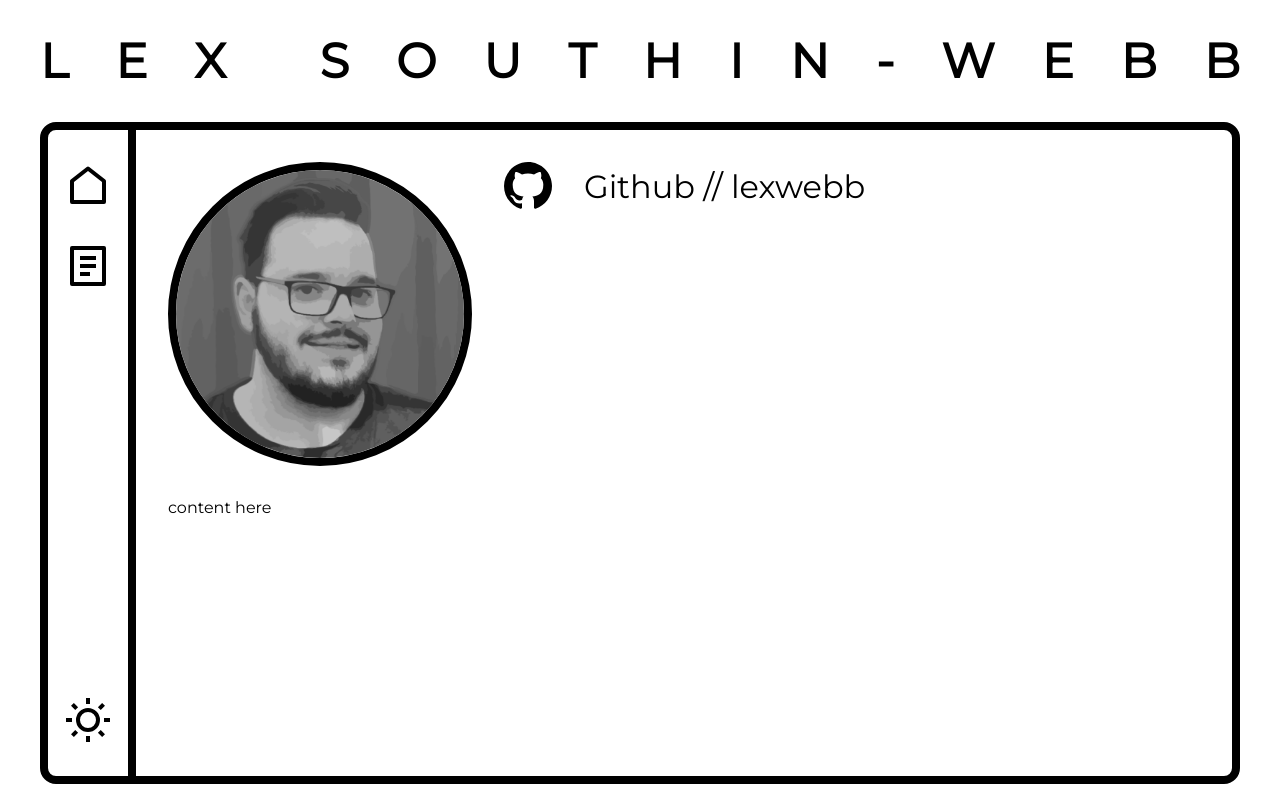
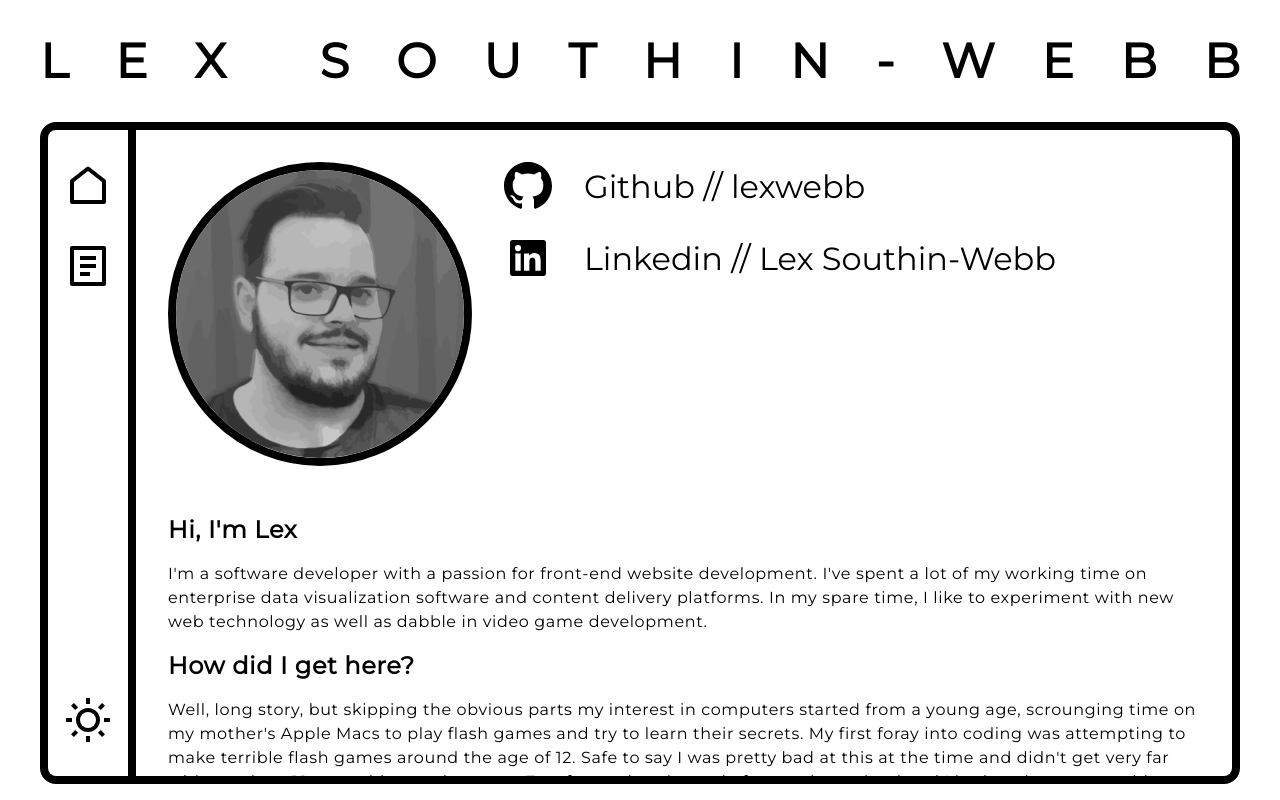
Before and after one commit to lexwebb/.co.uk, a React (Create React App) app: page / in a window 1280 px wide. Built offline with nearby package versions, Linux system fonts and the light colour scheme.

Commit message:
Content and scrolling fixes

```diff
--- a/package.json
+++ b/package.json
@@ -9,6 +9,7 @@
     "react": "^18.2.0",
     "react-dom": "^18.2.0",
     "react-icons": "^4.4.0",
+    "react-markdown": "^8.0.3",
     "react-router-dom": "^6.4.1",
     "react-scripts": "5.0.1",
     "react-spring": "^9.5.2",
--- a/src/Components/Layout.module.scss
+++ b/src/Components/Layout.module.scss
@@ -34,12 +34,14 @@
       flex: 1;
       display: flex;
       flex-direction: column-reverse;
+      overflow: auto;
 
       @include md {
         flex-direction: row;
       }
 
       > section {
+        overflow: auto;
         padding: 2rem;
         flex: 1;
       }
--- /dev/null
+++ b/src/Components/Markdown.module.scss
@@ -0,0 +1,20 @@
+.container {
+  line-height: 1.5rem;
+  letter-spacing: 0.04rem;
+
+  a {
+    color: var(--color-ui-foreground);
+
+    &:visited {
+      color: var(--color-ui-hover);
+    }
+
+    &:hover {
+      color: var(--color-ui-hover);
+    }
+
+    &:hover:visited {
+      color: var(--color-ui-foreground);
+    }
+  }
+}
--- /dev/null
+++ b/src/Components/Markdown.tsx
@@ -0,0 +1,42 @@
+import React, { useEffect } from "react";
+import ReactMarkdown from "react-markdown";
+import { Link } from "react-router-dom";
+import styles from "./Markdown.module.scss";
+
+type Props = {
+  file: string;
+};
+
+const Markdown: React.FC<Props> = ({ file }) => {
+  const [markdown, setMarkdown] = React.useState("");
+
+  useEffect(() => {
+    const fetchMarkdown = async () => {
+      const rawFile = await import(`../copy/${file}.md`);
+      const response = await fetch(rawFile.default);
+      const text = await response.text();
+      setMarkdown(text);
+    };
+
+    fetchMarkdown();
+  }, [file]);
+
+  return (
+    <ReactMarkdown
+      className={styles.container}
+      components={{
+        a: ({ node, ...props }) => {
+          if (props.href?.startsWith("/"))
+            return <Link to={props.href}>{props.children}</Link>;
+
+          // eslint-disable-next-line jsx-a11y/anchor-has-content
+          return <a target="_blank" rel="noopener noreferrer" {...props} />;
+        },
+      }}
+    >
+      {markdown}
+    </ReactMarkdown>
+  );
+};
+
+export default Markdown;
--- a/src/Components/Nav.module.scss
+++ b/src/Components/Nav.module.scss
@@ -26,9 +26,14 @@
 
     a,
     button {
-      font-size: 3rem;
-      height: 3rem;
+      font-size: 2rem;
+      height: 2rem;
       color: var(--color-ui-foreground);
+
+      @include md {
+        font-size: 3rem;
+        height: 3rem;
+      }
 
       &:hover {
         color: var(--color-ui-hover);
--- /dev/null
+++ b/src/copy/about.md
@@ -0,0 +1,11 @@
+# Hi, I'm Lex
+
+I'm a software developer with a passion for front-end website development. I've spent a lot of my working time on enterprise data visualization software and content delivery platforms. In my spare time, I like to experiment with new web technology as well as dabble in video game development.
+
+## How did I get here?
+
+Well, long story, but skipping the obvious parts my interest in computers started from a young age, scrounging time on my mother's Apple Macs to play flash games and try to learn their secrets. My first foray into coding was attempting to make terrible flash games around the age of 12. Safe to say I was pretty bad at this at the time and didn't get very far with my short 12-year-old attention span. Fast forward to the end of secondary school and I had to choose my subjects to study at college; I chose Maths, Physics, and Graphics, however, I needed a fourth.
+
+Having spent my time growing up around computers and video games, I decided to take Computing. At the time I thought it would just be a bit of fun, but once starting it I noticed I had a natural aptitude for it. And what's more, I WANTED to learn about it, so I took it and ran. Fast forward once again to going to university and the choice was obvious, and I chose to study Computer Science. Here is where my learning took off and advanced me towards my career.
+
+To see more about my journey from this point, take a look at my [CV](/cv)
--- a/src/pages/Home.module.scss
+++ b/src/pages/Home.module.scss
@@ -23,6 +23,9 @@
   }
   .links {
     grid-area: links;
+    display: flex;
+    flex-direction: column;
+    gap: 1.5rem;
 
     a {
       color: var(--color-ui-foreground);
@@ -47,15 +50,21 @@
       svg {
         height: 1.5rem;
         width: 1.5rem;
+        min-height: 1.5rem;
+        min-width: 1.5rem;
 
         @include md {
           height: 2rem;
           width: 2rem;
+          min-height: 2rem;
+          min-width: 2rem;
         }
 
         @include lg {
           height: 3rem;
           width: 3rem;
+          min-height: 3rem;
+          min-width: 3rem;
         }
       }
     }
--- a/src/pages/Home.tsx
+++ b/src/pages/Home.tsx
@@ -1,7 +1,9 @@
-import React from "react";
 import styles from "./Home.module.scss";
 import me from "../images/me.png";
 import GithubIcon from "../icons/GithubIcon";
+import { RiLinkedinBoxFill } from "react-icons/ri";
+import Markdown from "../Components/Markdown";
+import React from "react";
 
 const Home = () => {
   return (
@@ -14,9 +16,14 @@ const Home = () => {
           <GithubIcon />
           Github // lexwebb
         </a>
+        <a href="https://www.linkedin.com/in/lex-southin-webb-76b582103/">
+          <RiLinkedinBoxFill />
+          Linkedin // Lex Southin-Webb
+        </a>
       </div>
-      {/* https://github.com/remarkjs/react-markdown */}
-      <div className={styles.about}>content here</div>
+      <div className={styles.about}>
+        <Markdown file="about" />
+      </div>
     </div>
   );
 };
--- /dev/null
+++ b/src/types.d.ts
@@ -0,0 +1,4 @@
+declare module "*.md" {
+  const value: string; // markdown is just a string
+  export default value;
+}
```
Also changed, not shown: 1 other file (tests, documents, lock files or other folders).
